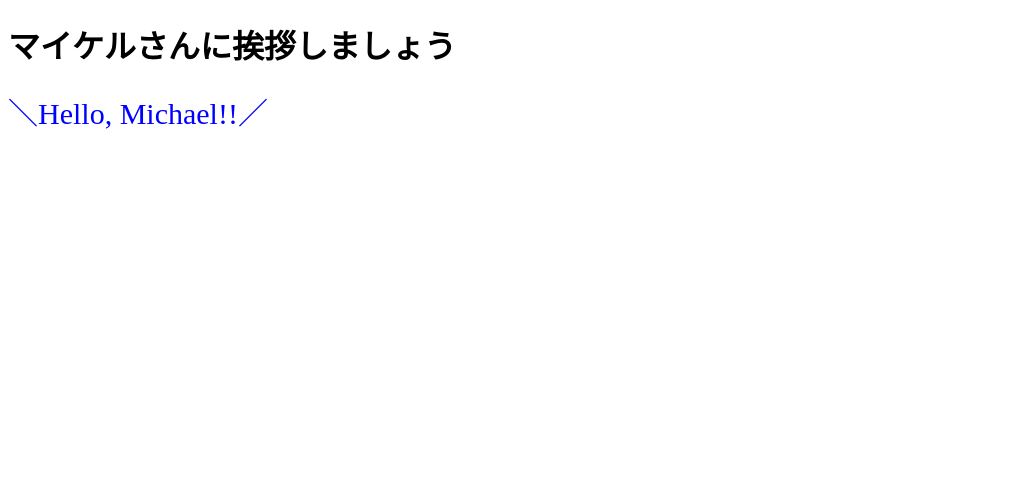
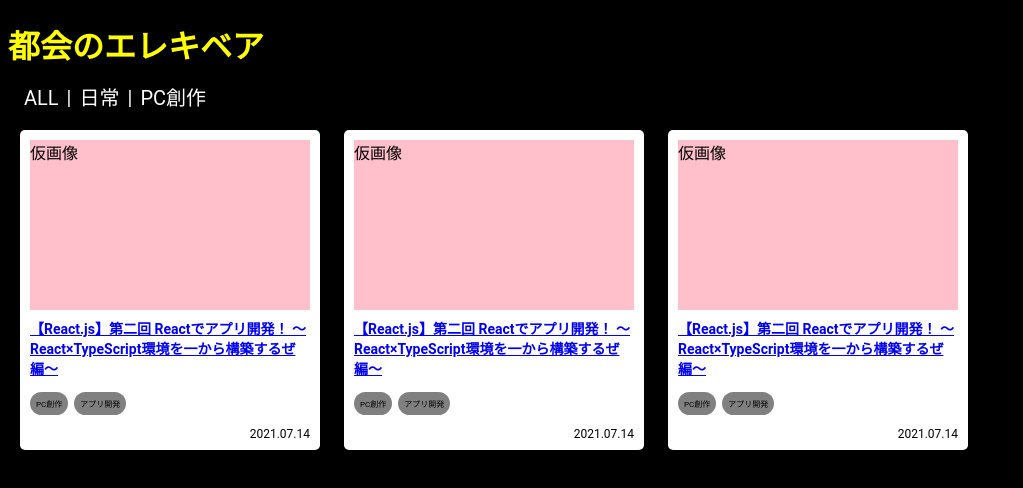
Before and after one commit to sh19m/react-study, a React app in the folder 06_wp-app-react-ts/: page / in a window 1280 px wide. Shown: the top 488 px of the page, without its empty margins (0-1023 px from the left). Built offline with nearby package versions, Linux system fonts and the light colour scheme; the HTML template or start-up script is replaced by a standard one.

Commit message:
モック作成

```diff
--- a/06_wp-app-react-ts/src/styl/index.styl
+++ b/06_wp-app-react-ts/src/styl/index.styl
@@ -1,4 +1,67 @@
-// stylusテスト
-.font-blue
-  color blue
-  font-size 30px
+body
+  background-color black
+  color white
+  font-family: "Roboto", "Helvetica", "Arial", sans-serif;
+
+.title
+  color yellow
+
+/** カテゴリー */
+.category
+  display flex
+  justify-content flex-start
+  height 35px
+  font-size 20px
+  margin-top -6px
+  margin-left 8px
+  line-height 30px
+  &-item
+    margin 0px 8px
+
+/** 記事一覧 */
+.article
+  &-area
+    display flex
+    flex-wrap wrap
+    justify-content flex-start
+  &-card
+    display flex
+    flex-flow column
+    align-items center
+    background-color white
+    color black
+    width 300px
+    height 320px
+    margin 12px
+    border-radius 5px
+    &-image
+      background-color pink
+      width 280px
+      height 170px
+      margin-top 10px
+    &-title
+      font-size 14px
+      font-weight bold
+      overflow hidden
+      width 280px
+      height 65px
+      margin-top 8px
+    &-category
+      display flex
+      flex-wrap wrap
+      align-items center
+      width 280px
+      height 28px
+      margin-top 8px
+      overflow hidden
+      &-item
+        background-color gray
+        font-size 8px
+        padding 6px
+        border-radius 12px
+        margin 0px 6px 3px 0px
+    &-date
+      font-size 12px
+      width 280px
+      text-align right
+      margin-top 8px
--- a/06_wp-app-react-ts/src/ts/App.tsx
+++ b/06_wp-app-react-ts/src/ts/App.tsx
@@ -1,10 +1,13 @@
 import React from "react";
 import ArticleList from "./components/ArticleList";
+import Categories from "./components/Categories";
+import '../styl/index.styl';
 
 export default function App() {
     return (
         <div>
-            <h1>マイケルさんに挨拶しましょう</h1>
+            <h1 className="title">都会のエレキベア</h1>
+            <Categories />
             <ArticleList />
         </div>
     );
--- a/06_wp-app-react-ts/src/ts/components/ArticleList.tsx
+++ b/06_wp-app-react-ts/src/ts/components/ArticleList.tsx
@@ -3,7 +3,27 @@ import '../../styl/index.styl';
 
 function ArticleList() {
     return (
-        <div className="font-blue">＼Hello, Michael!!／</div>
+        <div className="article-area">
+            <div className="article-card">
+                <div className="article-card-image">仮画像</div>
+                <a className="article-card-title" href="https://elekibear.com/20210712_01">【React.js】第二回 Reactでアプリ開発！ 〜React×TypeScript環境を一から構築するぜ編〜</a>
+                <div className="article-card-category"><span className="article-card-category-item">PC創作</span><span className="article-card-category-item">アプリ開発</span></div>
+                <div className="article-card-date">2021.07.14</div>
+            </div>
+            <div className="article-card">
+                <div className="article-card-image">仮画像</div>
+                <a className="article-card-title" href="https://elekibear.com/20210712_01">【React.js】第二回 Reactでアプリ開発！ 〜React×TypeScript環境を一から構築するぜ編〜</a>
+                <div className="article-card-category"><span className="article-card-category-item">PC創作</span><span className="article-card-category-item">アプリ開発</span></div>
+                <div className="article-card-date">2021.07.14</div>
+            </div>
+            <div className="article-card">
+                <div className="article-card-image">仮画像</div>
+                <a className="article-card-title" href="https://elekibear.com/20210712_01">【React.js】第二回 Reactでアプリ開発！ 〜React×TypeScript環境を一から構築するぜ編〜</a>
+                <div className="article-card-category"><span className="article-card-category-item">PC創作</span><span className="article-card-category-item">アプリ開発</span></div>
+                <div className="article-card-date">2021.07.14</div>
+            </div>
+        </div>
+
     );
 }
 export default ArticleList;
--- /dev/null
+++ b/06_wp-app-react-ts/src/ts/components/Categories.tsx
@@ -0,0 +1,13 @@
+import React from "react";
+import '../../styl/index.styl';
+
+function Categories() {
+    return (
+        <div className="category">
+            <div className="category-item">ALL</div>|
+            <div className="category-item">日常</div>|
+            <div className="category-item">PC創作</div>
+        </div>
+    );
+}
+export default Categories;
```
